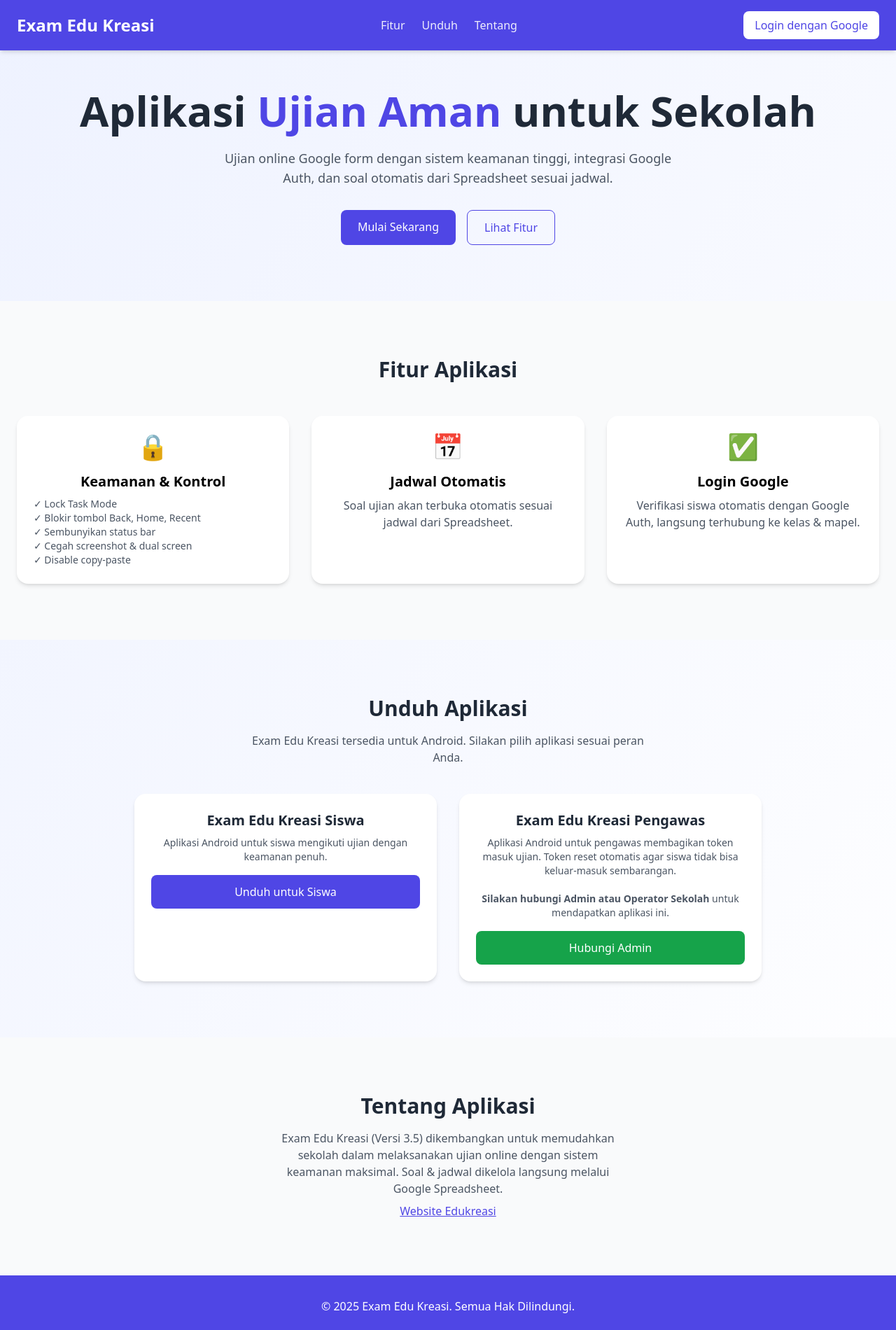
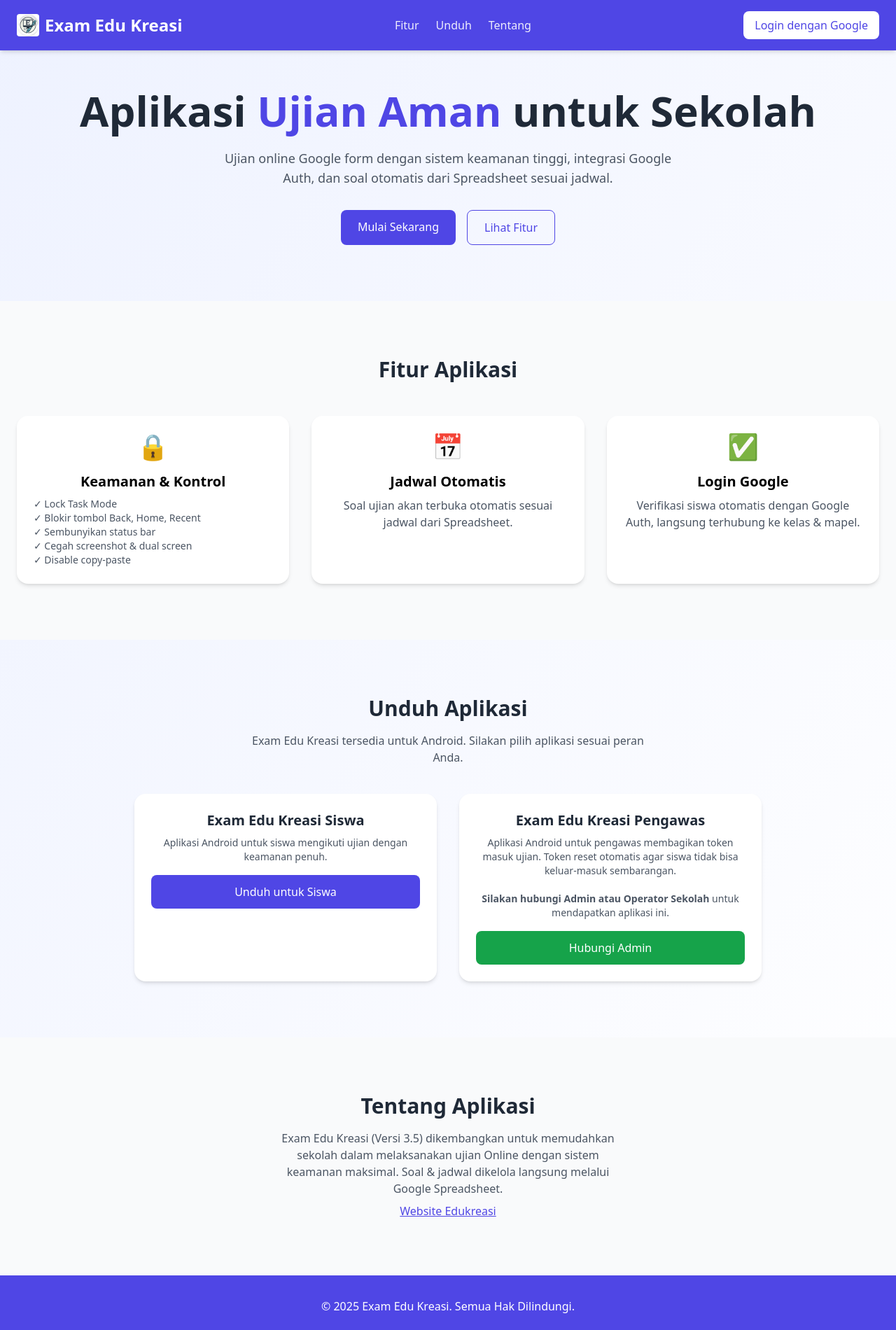
Before and after one commit to khairul-amin/edukreasi, a plain HTML site: page index.html in a window 1280 px wide. Shown: the whole page at 70% size. Drawn offline with nearby package versions, Linux system fonts and the light colour scheme.

Commit message:
Update index.html

```diff
--- a/index.html
+++ b/index.html
@@ -5,13 +5,22 @@
   <meta name="viewport" content="width=device-width, initial-scale=1.0">
   <title>Exam Edu Kreasi | Landing Page</title>
   <script src="https://cdn.tailwindcss.com"></script>
+
+  <!-- Favicon -->
+  <link rel="icon" type="image/x-icon" href="assets/favicon.ico">
+  <!-- Icon untuk Android / PWA -->
+  <link rel="icon" type="image/png" sizes="192x192" href="assets/android-chrome-192x192.png">
 </head>
 <body class="bg-gradient-to-br from-indigo-50 to-white flex flex-col min-h-screen">
 
   <!-- Header -->
   <header class="w-full bg-indigo-600 shadow-md fixed top-0 z-50">
     <div class="container mx-auto flex items-center justify-between py-4 px-6">
-      <h1 class="text-2xl font-bold text-white">Exam Edu Kreasi</h1>
+      <!-- Logo + Nama -->
+      <div class="flex items-center gap-2">
+        <img src="assets/android-chrome-192x192.png" alt="Logo Exam Edu Kreasi" class="w-8 h-8 rounded">
+        <h1 class="text-2xl font-bold text-white">Exam Edu Kreasi</h1>
+      </div>
       <nav class="space-x-6 hidden md:flex">
         <a href="#features" class="text-white/90 hover:text-white">Fitur</a>
         <a href="#download" class="text-white/90 hover:text-white">Unduh</a>
@@ -117,10 +126,10 @@
     <h3 class="text-3xl font-bold text-gray-800">Tentang Aplikasi</h3>
     <p class="mt-4 text-gray-600 max-w-lg mx-auto">
       Exam Edu Kreasi (Versi 3.5) dikembangkan untuk memudahkan sekolah dalam
-      melaksanakan ujian online dengan sistem keamanan maksimal.
+      melaksanakan ujian Online dengan sistem keamanan maksimal.
       Soal & jadwal dikelola langsung melalui Google Spreadsheet.
     </p>
-    <a href="#" target="_blank" class="text-indigo-600 underline mt-2 block">Website Edukreasi</a>
+    <a href="#" class="text-indigo-600 underline mt-2 block">Website Edukreasi</a>
   </section>
 
   <!-- Footer -->
```
